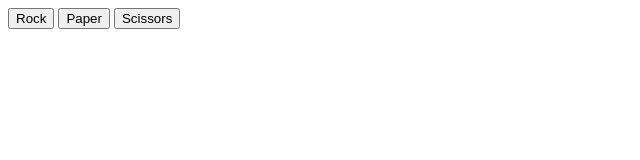
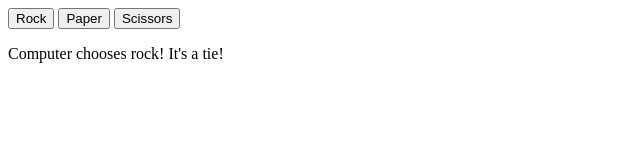
Before and after one commit to lscal/Rock-Paper-Scissors, a plain HTML site: page index.html in a window 1280 px wide. Both pictures are taken after a click on the button "Rock". Shown: the whole page, without its empty margins (0-640 px from the left). Drawn offline with Linux system fonts and the light colour scheme.

Commit message:
Display messege after each round

```diff
--- a/index.html
+++ b/index.html
@@ -12,6 +12,7 @@
         <button class = 'paper'>Paper</button>
         <button class = 'scissors'>Scissors</button>
     </div>
+    <div id = "roundMessege"></div>
     <script>
         //Declaring some variables for messeges based on who wins the match
         let playerW = 'Player wins!'
@@ -110,11 +111,18 @@
             }
         }*/
         const buttons = document.querySelectorAll('button')
+        const roundMessegeDiv = document.getElementById('roundMessege')
+        const para = document.createElement('p')
         buttons.forEach((button) => button.addEventListener('click', () => {
             compChoice = getComputerChoice()
             playerChoice = button.classList.value
-            console.log(compChoice)
-            console.log(playerChoice)
+            let round = playRound(compChoice, playerChoice)
+            let roundMessege = document.createTextNode(`Computer chooses ${compChoice}! ${round}`)
+            if (para.textContent !== '') {
+                para.textContent = ''
+            }
+            para.appendChild(roundMessege)
+            roundMessegeDiv.appendChild(para)
         }))
     </script>
 </body>
```
